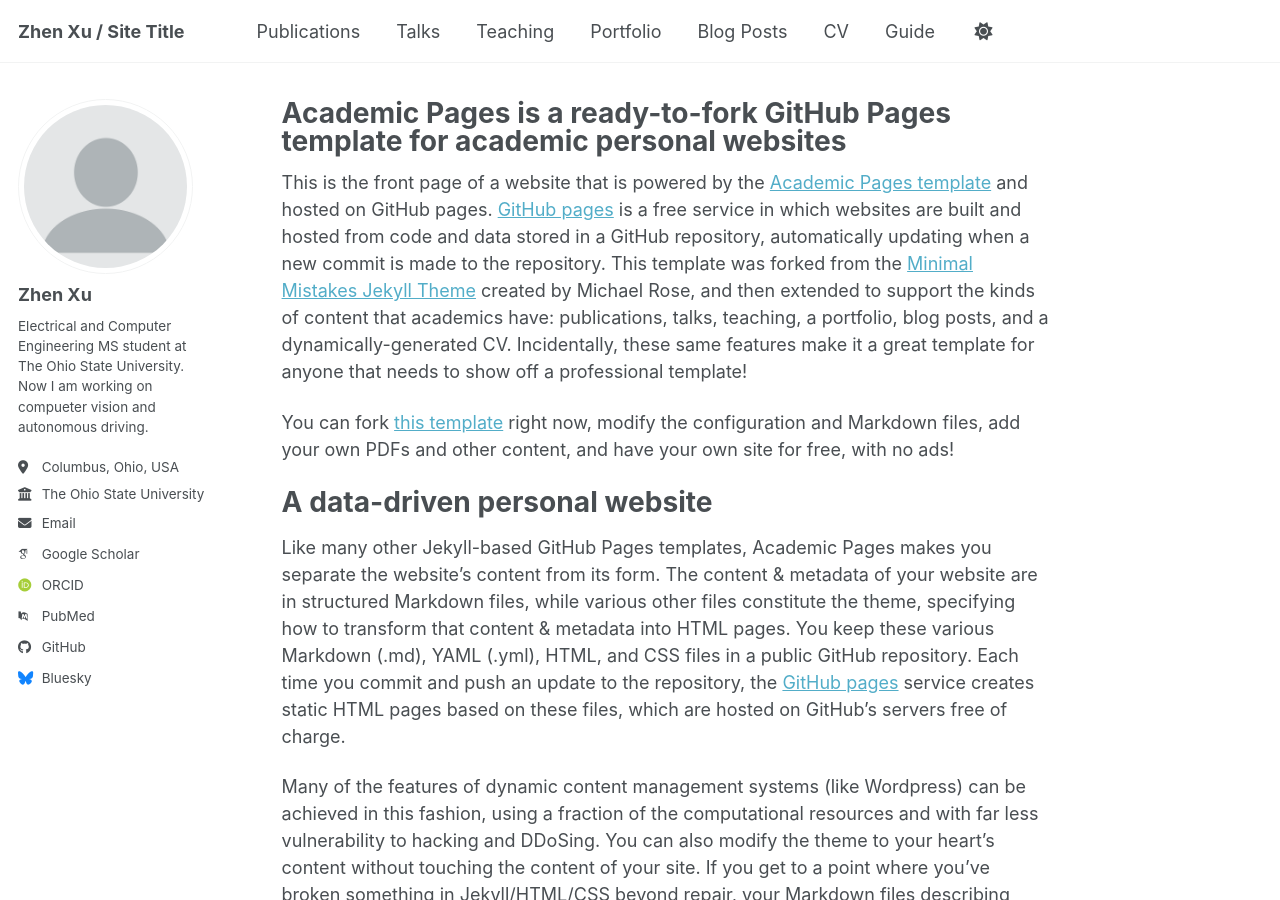
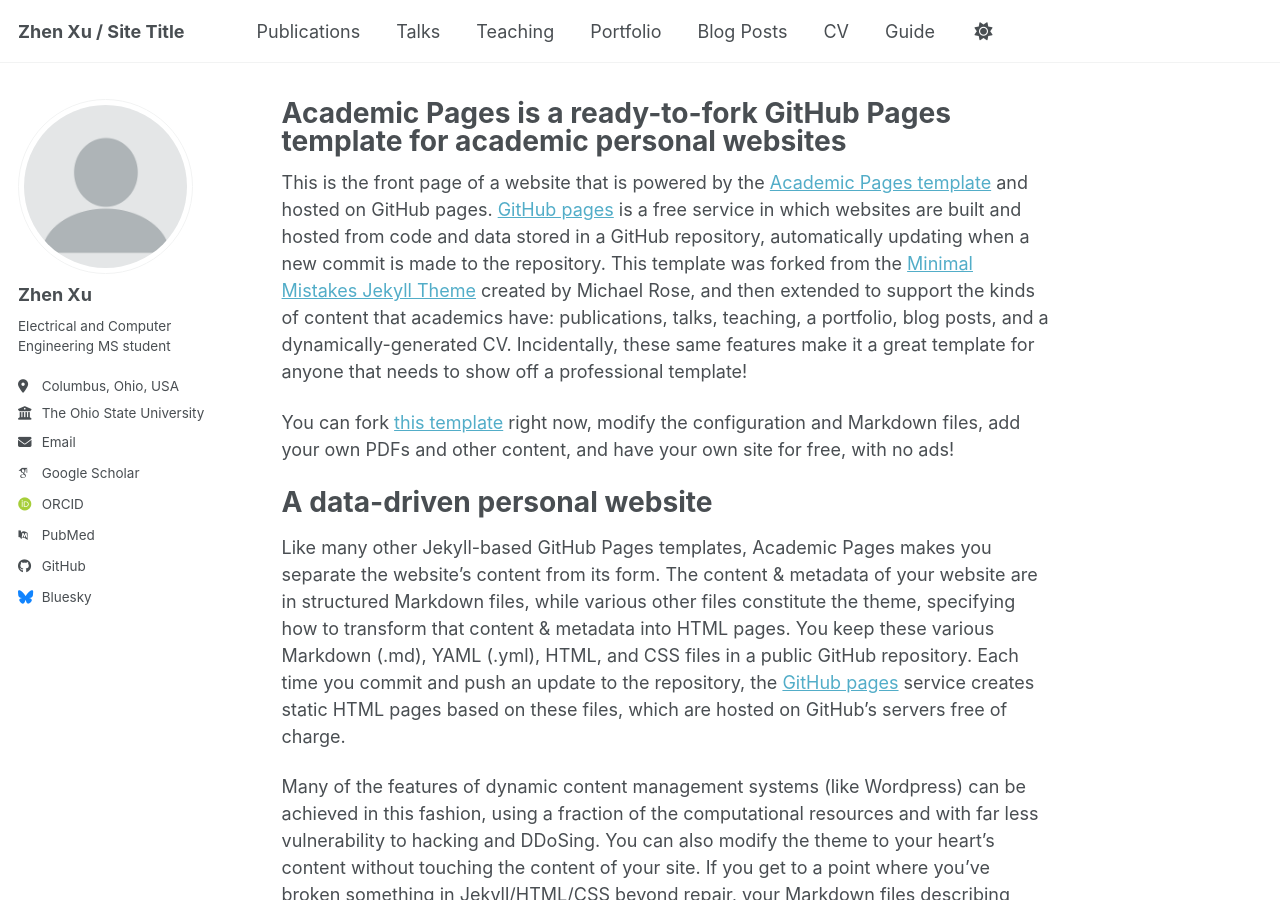
Before and after one commit to ycdde/ycdde.github.io, a Jekyll site: the page built from _pages/about.md, in a window 1280 px wide and 900 px high. Built offline with Jekyll 4.4.1, drawn with Linux system fonts in a browser that asks for light colours; some web fonts are replaced; a script bundle is joined from its source files by our own code; library files that are not in the unit come from our copies.

Commit message:
Update author bio to reflect current academic focus

```diff
--- a/_config.yml
+++ b/_config.yml
@@ -26,7 +26,7 @@ author:
   avatar           : "profile.png"
   name             : "Zhen Xu"
   pronouns         : # example: "she/her"
-  bio              : "Electrical and Computer Engineering MS student at The Ohio State University. Now I am working on compueter vision and autonomous driving."  # A short bio or tagline for the author
+  bio              : "Electrical and Computer Engineering MS student"  # A short bio or tagline for the author
   location         : "Columbus, Ohio, USA"
   employer         : "The Ohio State University"
   uri              : # URL
```
